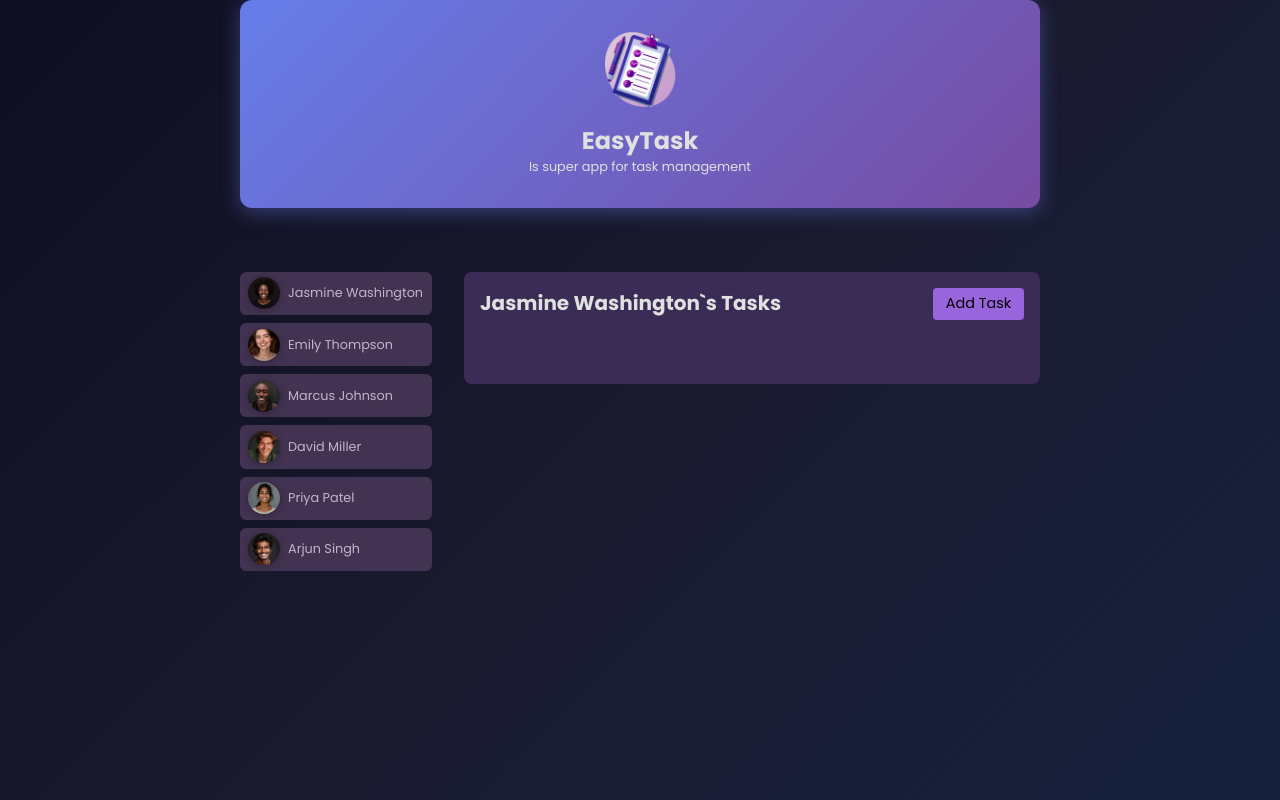
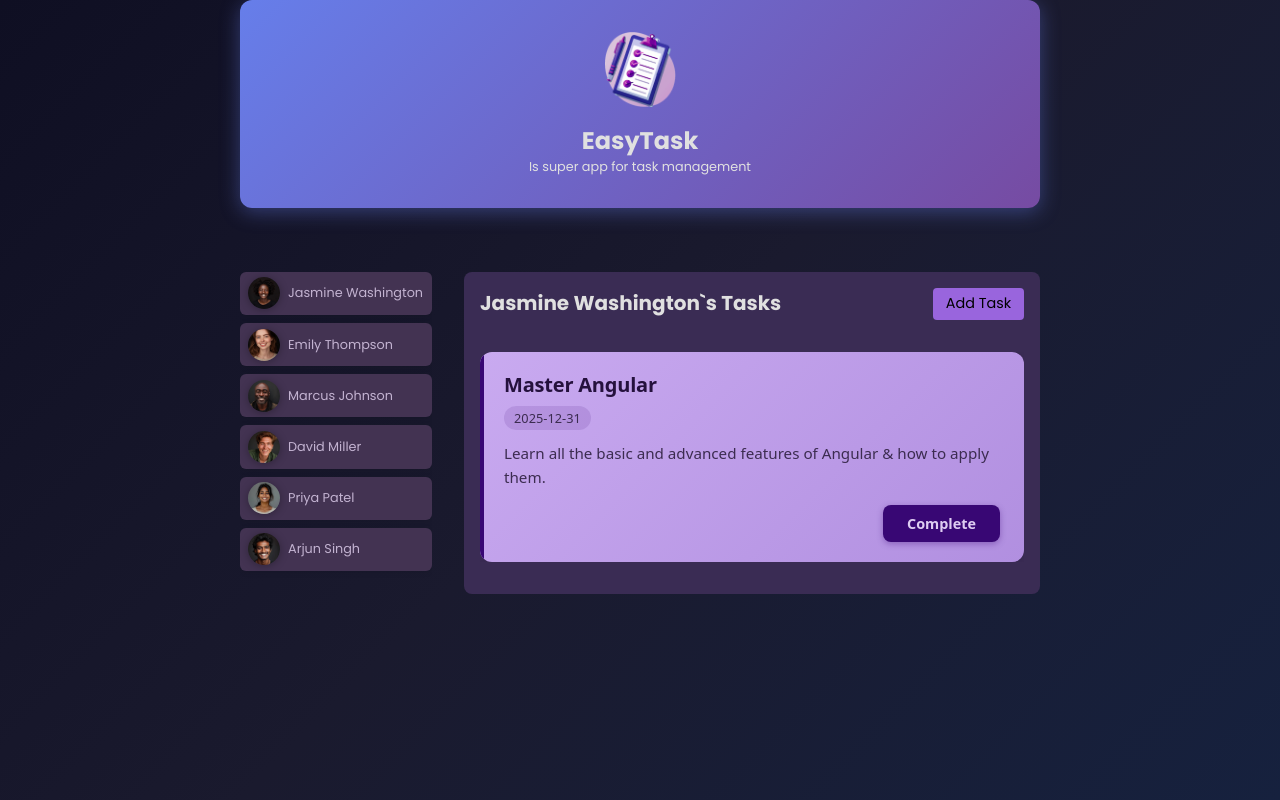
Before and after one commit to Oleg-ru/ng-maximilain-first-agular, an Angular app: page / in a window 1280 px wide. Both pictures are taken after a click on the button "Jasmine Washington". Built offline with nearby package versions, Linux system fonts and the light colour scheme.

Commit message:
feature: add render tasks and styling task component

```diff
--- a/src/app/app.html
+++ b/src/app/app.html
@@ -9,7 +9,7 @@
   </ul>
 
   @if (selectedUser) {
-    <app-tasks [name]="selectedUser.name"/>
+    <app-tasks [name]="selectedUser.name" [userId]="selectedUser.id"/>
   } @else {
     <p id="fallback">Select a user to see their tasks 😊!</p>
   }
--- /dev/null
+++ b/src/components/tasks/dummy-tasks.ts
@@ -0,0 +1,31 @@
+export interface TaskType {
+  id: string;
+  userId: string;
+  title: string;
+  summary: string;
+  dueDate: string;
+}
+
+export const DUMMY_TASKS = [
+  {
+    id: 't1',
+    userId: 'u1',
+    title: 'Master Angular',
+    summary: 'Learn all the basic and advanced features of Angular & how to apply them.',
+    dueDate: '2025-12-31',
+  },
+  {
+    id: 't2',
+    userId: 'u3',
+    title: 'Build first prototype',
+    summary: 'Build a first prototype of the online shop website',
+    dueDate: '2024-05-31',
+  },
+  {
+    id: 't3',
+    userId: 'u3',
+    title: 'Prepare issue template',
+    summary: 'Prepare and describe an issue template which will help with project management',
+    dueDate: '2024-06-15',
+  },
+];
--- /dev/null
+++ b/src/components/tasks/task/task.css
@@ -0,0 +1,91 @@
+article {
+  position: relative;
+  padding: 1.25rem 1.5rem;
+  color: #25113d;
+  background: linear-gradient(135deg, #c9aaf0 0%, #b18fe0 100%);
+  border-radius: 12px;
+  box-shadow: 0 4px 12px rgba(37, 17, 61, 0.15);
+  font-family: system-ui, -apple-system, "Segoe UI", Roboto, sans-serif;
+  transition: transform 0.2s ease, box-shadow 0.2s ease;
+  overflow: hidden;
+}
+
+/* Декоративная полоска слева */
+article::before {
+  content: "";
+  position: absolute;
+  left: 0;
+  top: 0;
+  bottom: 0;
+  width: 4px;
+  background: #380774;
+  border-radius: 12px 0 0 12px;
+}
+
+article:hover {
+  transform: translateY(-2px);
+  box-shadow: 0 8px 20px rgba(37, 17, 61, 0.22);
+}
+
+h2 {
+  margin: 0 0 0.5rem;
+  font-size: 1.25rem;
+  font-weight: 700;
+  line-height: 1.3;
+  color: #25113d;
+  letter-spacing: -0.01em;
+}
+
+time {
+  display: inline-block;
+  font-size: 0.8rem;
+  font-weight: 500;
+  color: #3c2c50;
+  background: rgba(56, 7, 116, 0.12);
+  padding: 3px 10px;
+  border-radius: 999px;
+  margin-bottom: 0.75rem;
+  font-variant-numeric: tabular-nums;
+}
+
+/* Описание (если есть <p> без класса) */
+article > p:not(.actions) {
+  margin: 0 0 1rem;
+  font-size: 0.95rem;
+  line-height: 1.55;
+  color: #3c2c50;
+}
+
+.actions {
+  text-align: right;
+  margin: 0;
+}
+
+.actions button {
+  font: inherit;
+  font-size: 0.9rem;
+  font-weight: 600;
+  cursor: pointer;
+  background-color: #380774;
+  color: #decdf2;
+  border-radius: 8px;
+  padding: 0.55rem 1.5rem;
+  border: none;
+  box-shadow: 0 2px 6px rgba(56, 7, 116, 0.35);
+  transition: background-color 0.2s ease, box-shadow 0.2s ease, transform 0.1s ease;
+}
+
+.actions button:hover {
+  background-color: #4a0774;
+  box-shadow: 0 4px 12px rgba(56, 7, 116, 0.45);
+}
+
+.actions button:active {
+  transform: scale(0.97);
+  box-shadow: 0 1px 4px rgba(56, 7, 116, 0.4);
+}
+
+.actions button:focus-visible {
+  outline: 2px solid #380774;
+  outline-offset: 2px;
+}
--- /dev/null
+++ b/src/components/tasks/task/task.html
@@ -0,0 +1,10 @@
+@if (task) {
+  <article>
+    <h2>{{task.title}}</h2>
+    <time>{{task.dueDate}}</time>
+    <p>{{task.summary}}</p>
+    <p class="actions">
+      <button>Complete</button>
+    </p>
+  </article>
+}
--- /dev/null
+++ b/src/components/tasks/task/task.ts
@@ -0,0 +1,12 @@
+import { Component, Input } from '@angular/core';
+import { TaskType } from '../dummy-tasks';
+
+@Component({
+  imports: [],
+  selector: 'app-task',
+  styleUrl: './task.css',
+  templateUrl: './task.html',
+})
+export class Task {
+  @Input({ required: true }) task?: TaskType;
+}
--- a/src/components/tasks/tasks.html
+++ b/src/components/tasks/tasks.html
@@ -7,8 +7,10 @@
   </header>
 
   <ul>
-    <li>
-
-    </li>
+    @for ( task of getUserTasks(); track task.id) {
+      <li>
+        <app-task [task]="task"/>
+      </li>
+    }
   </ul>
 </section>
--- a/src/components/tasks/tasks.ts
+++ b/src/components/tasks/tasks.ts
@@ -1,11 +1,18 @@
 import { Component, Input } from '@angular/core';
+import {Task} from './task/task';
+import {DUMMY_TASKS} from './dummy-tasks';
 
 @Component({
-  imports: [],
+  imports: [Task],
   selector: 'app-tasks',
   styleUrl: './tasks.css',
   templateUrl: './tasks.html',
 })
 export class Tasks {
-  @Input({required: true}) name?: string;
+  @Input({ required: true }) name?: string;
+  @Input({required: true}) userId?: string;
+
+  getUserTasks() {
+    return DUMMY_TASKS.filter((task) => task.userId === this.userId);
+  }
 }
```
Also changed, not shown: 1 other file (tests, documents, lock files or other folders).
